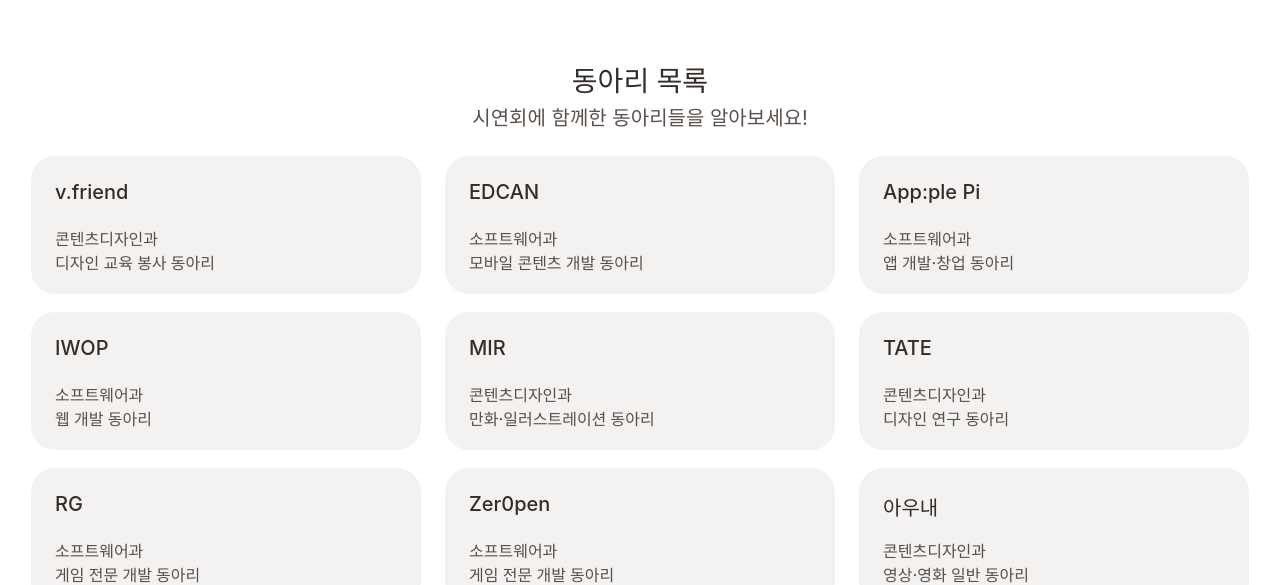
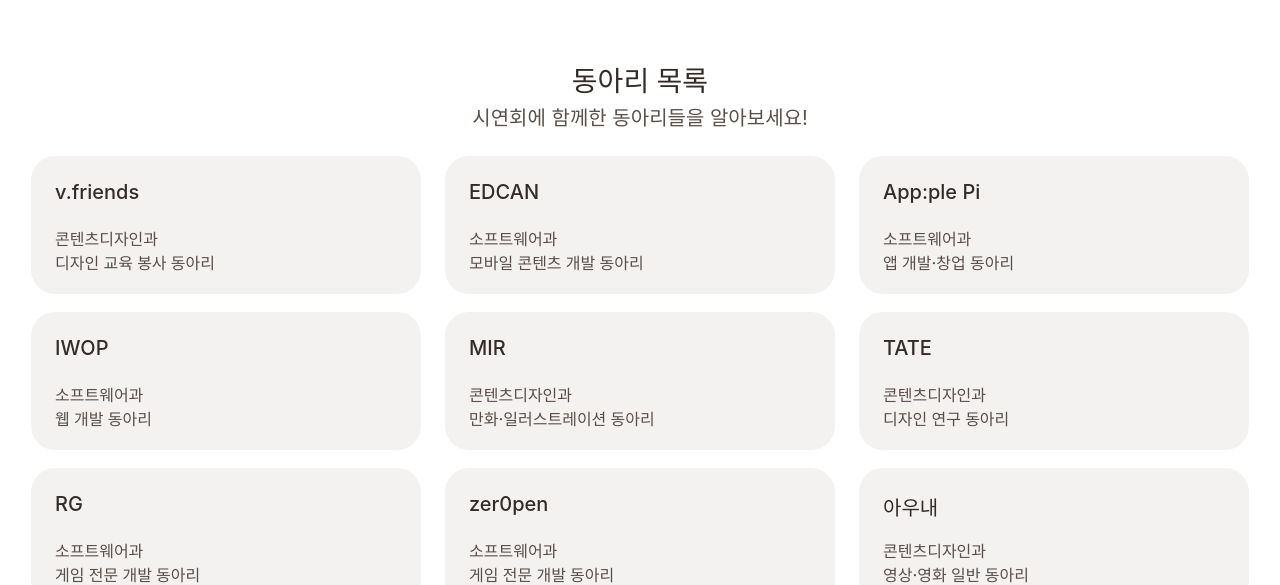
Before and after one commit to sunrin-graphics/thisplay, a Next.js app: page / in a window 1280 px wide. Shown: the part 2486-3071 px from the top of the page. Built offline with nearby package versions, Linux system fonts and the light colour scheme; a web font is replaced by a local one.

Commit message:
Fix typo in clubinfo.ts

```diff
--- a/data/clubInfo.ts
+++ b/data/clubInfo.ts
@@ -29,7 +29,7 @@ export type ClubList = {
 const clubInfo: ClubInfo[] = [
   {
     id: 1,
-    name: "v.friend",
+    name: "v.friends",
     department: "콘텐츠디자인과",
     desc: "디자인 교육 봉사 동아리",
     logo: "",
@@ -120,7 +120,7 @@ const clubInfo: ClubInfo[] = [
   },
   {
     id: 8,
-    name: "Zer0pen",
+    name: "zer0pen",
     department: "소프트웨어과",
     desc: "게임 전문 개발 동아리",
     logo: "",
```
